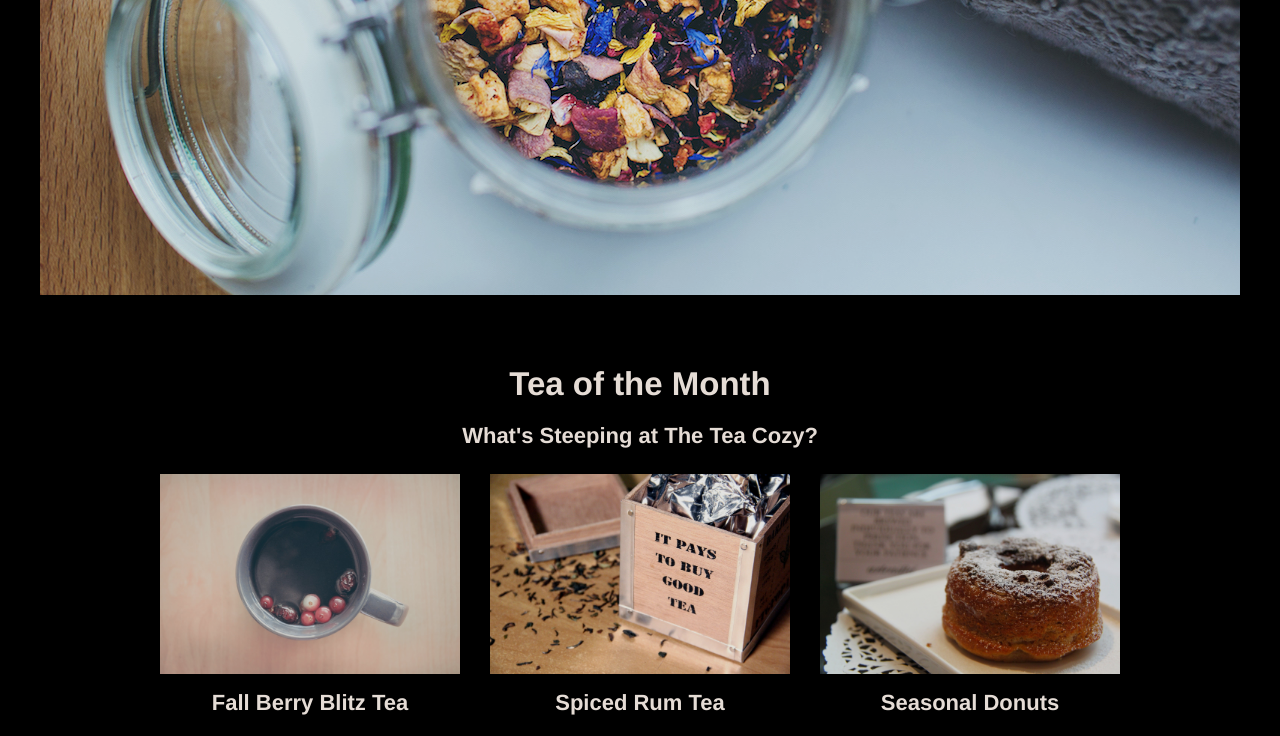
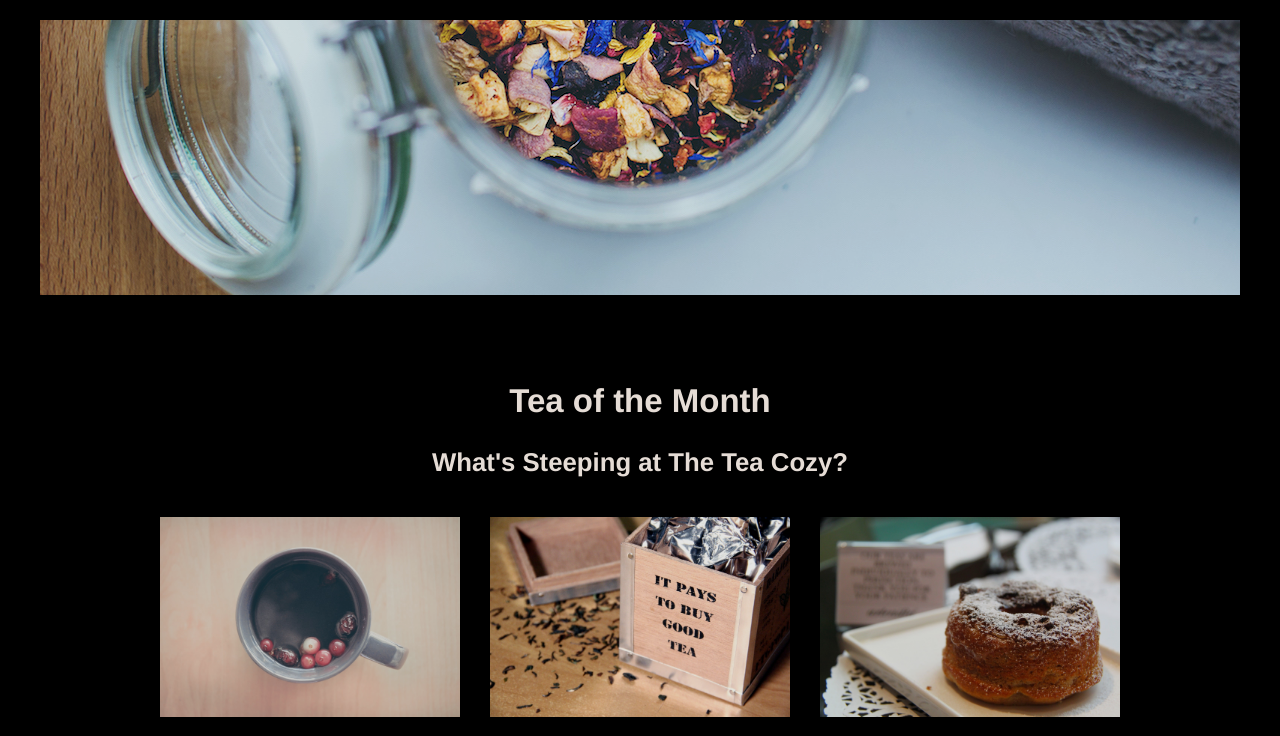
Before and after one commit to crncodes/teacozy, a plain HTML site: page index.html in a window 1280 px wide. Shown: the part 474-1210 px from the top of the page. Drawn offline with Linux system fonts and the light colour scheme.

Commit message:
Code revisions and clean up.

```diff
--- a/index.html
+++ b/index.html
@@ -27,7 +27,7 @@
    <!-- Tea of the Month -->
       <div id= "month">
         <h2>Tea of the Month</h2>
-        <h4>What's Steeping at The Tea Cozy?</h4>
+        <h3>What's Steeping at The Tea Cozy?</h3>
         <div class= "teas">
           <div class= "box">
               <img class= "teapics" src= "./resources/images/img-berryblitz.jpg">
--- a/resources/css/style.css
+++ b/resources/css/style.css
@@ -46,21 +46,19 @@ header {
   align-items: center;
 }
 #mission .mbox {
-  display: flex;
+  display: block;
   justify-content: center;
-  flex-wrap: wrap;
+  align-items: center;
   width: 1200px;
   background-color: black;
   z-index: 2;
 }
-h2 {
-  margin: 0;
-  padding: 10px;
+.mbox h2, .mbox h4, #month h2, #month h3 {
+  display: block
+  margin: 0 auto;
+  padding: 0;
 }
-h4 {
-  margin: 0;
-  padding: 10px;
-}
+
 #month {
   margin: auto;
   width: 1000px;
@@ -82,6 +80,7 @@ h4 {
 }
 .box h4{
   padding: 10px;
+  margin: 0 auto;
 }
 .teapics {
   width: 300px;
@@ -102,6 +101,8 @@ h4 {
 }
 #locations h2 {
   display: block;
+  padding: 0;
+  margin: 0 auto;
   width: 1200px;
 }
 .stores {
@@ -131,6 +132,7 @@ h4 {
 #contact {
   display: block;
   height: 200px;
+  z-index:2;
 }
 footer {
   text-align: left;
```
